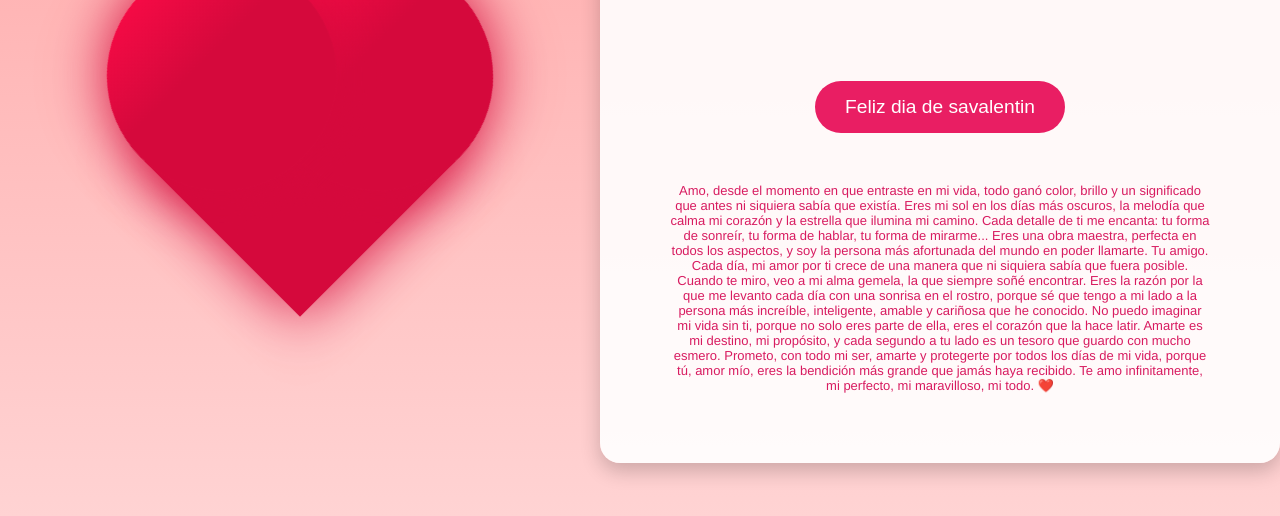
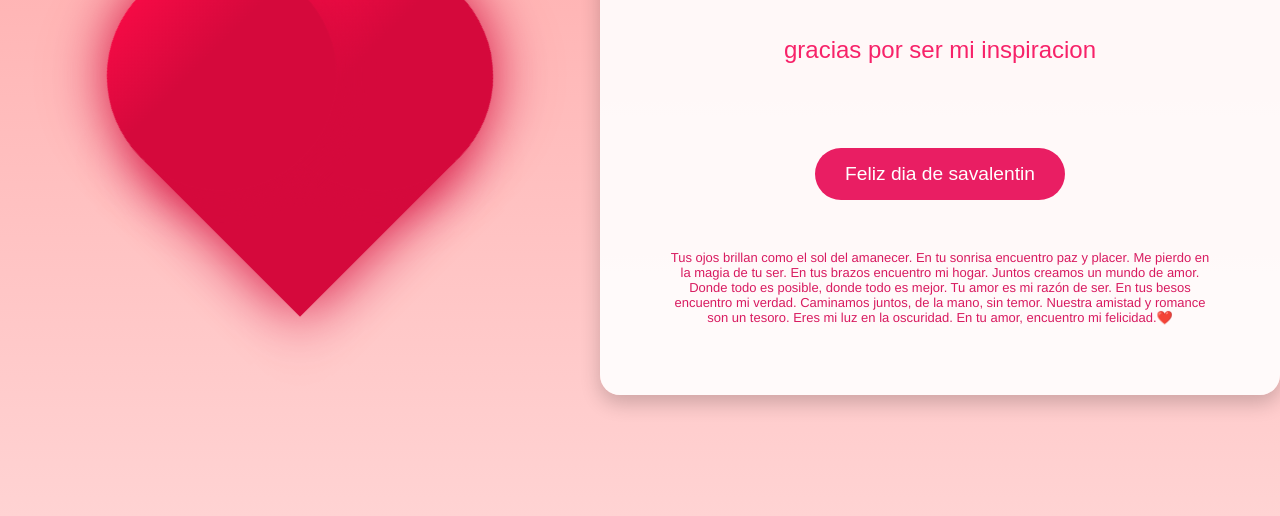
Before and after one commit to sergiobernalh/san-valentin, a plain HTML site: page index.html in a window 1280 px wide. Shown: the part 284-800 px from the top of the page. Drawn offline with Linux system fonts and the light colour scheme.

Commit message:
Update index.html

```diff
--- a/index.html
+++ b/index.html
@@ -24,8 +24,18 @@
         </div>
         <button id="reveal-button">Feliz dia de savalentin</button>
         <div class="hidden-message-box">
-            <p id="hidden-message" class="poema">Amo, desde el momento en que entraste en mi vida, todo ganó color, brillo y un significado que antes ni siquiera sabía que existía. Eres mi sol en los días más oscuros, la melodía que calma mi corazón y la estrella que ilumina mi camino. Cada detalle de ti me encanta: tu forma de sonreír, tu forma de hablar, tu forma de mirarme... Eres una obra maestra, perfecta en todos los aspectos, y soy la persona más afortunada del mundo en poder llamarte. Tu amigo.
-                Cada día, mi amor por ti crece de una manera que ni siquiera sabía que fuera posible. Cuando te miro, veo a mi alma gemela, la que siempre soñé encontrar. Eres la razón por la que me levanto cada día con una sonrisa en el rostro, porque sé que tengo a mi lado a la persona más increíble, inteligente, amable y cariñosa que he conocido. No puedo imaginar mi vida sin ti, porque no solo eres parte de ella, eres el corazón que la hace latir. Amarte es mi destino, mi propósito, y cada segundo a tu lado es un tesoro que guardo con mucho esmero. Prometo, con todo mi ser, amarte y protegerte por todos los días de mi vida, porque tú, amor mío, eres la bendición más grande que jamás haya recibido. Te amo infinitamente, mi perfecto, mi maravilloso, mi todo. ❤️</p>
+            <p id="hidden-message" class="poema">Tus ojos brillan como el sol del amanecer.
+                En tu sonrisa encuentro paz y placer.
+                Me pierdo en la magia de tu ser.
+                En tus brazos encuentro mi hogar.
+                Juntos creamos un mundo de amor.
+                Donde todo es posible, donde todo es mejor.
+                Tu amor es mi razón de ser.
+                En tus besos encuentro mi verdad.
+                Caminamos juntos, de la mano, sin temor.
+                Nuestra amistad y romance son un tesoro.
+                Eres mi luz en la oscuridad.
+                En tu amor, encuentro mi felicidad.❤️</p>
         </div>
     </div>
     <script src="script.js"></script>
```
